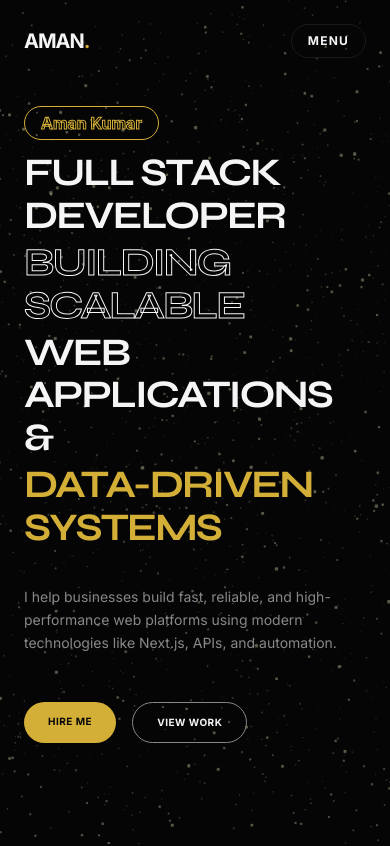
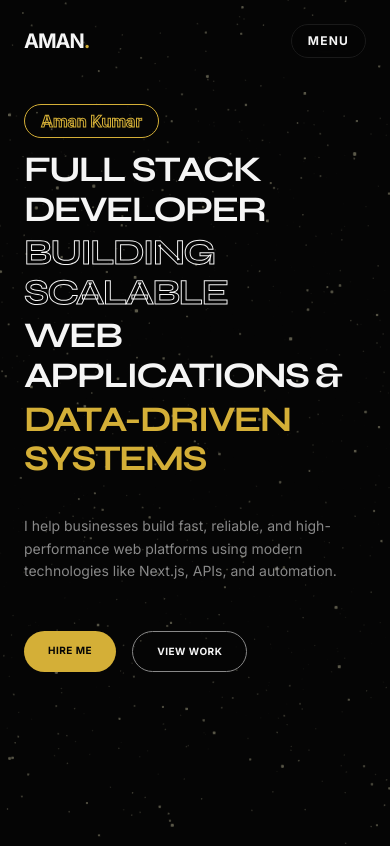
Before and after one commit to Amanrajput7169/pro, a Next.js app: page / in a window 390 px wide. Shown: the top 846 px of the page. Built offline with nearby package versions, Linux system fonts and the light colour scheme.

Commit message:
mobile responsive

```diff
--- a/src/components/CanvasBackground.tsx
+++ b/src/components/CanvasBackground.tsx
@@ -9,7 +9,7 @@ function ParticleSystem() {
   const pointsRef = useRef<THREE.Points>(null);
 
   // Generate random particles within a sphere
-  const particlesCount = 5000;
+  const particlesCount = typeof window !== "undefined" && window.innerWidth < 768 ? 2000 : 5000;
   const positions = useMemo(() => {
     const pos = new Float32Array(particlesCount * 3);
     for (let i = 0; i < particlesCount; i++) {
--- a/src/components/Navbar.tsx
+++ b/src/components/Navbar.tsx
@@ -14,6 +14,7 @@ const navLinks = [
 
 export default function Navbar() {
   const [isScrolled, setIsScrolled] = useState(false);
+  const [isMenuOpen, setIsMenuOpen] = useState(false);
 
   useEffect(() => {
     const handleScroll = () => {
@@ -22,6 +23,18 @@ export default function Navbar() {
     window.addEventListener("scroll", handleScroll);
     return () => window.removeEventListener("scroll", handleScroll);
   }, []);
+
+  useGSAP(() => {
+    if (isMenuOpen) {
+      gsap.from(".mobile-nav-item", {
+        y: 20,
+        opacity: 0,
+        duration: 0.5,
+        stagger: 0.1,
+        ease: "power3.out",
+      });
+    }
+  }, [isMenuOpen]);
 
   useGSAP(() => {
     gsap.from(".nav-item", {
@@ -35,6 +48,7 @@ export default function Navbar() {
   }, []);
 
   return (
+    <>
       <nav
         className={cn(
           "fixed top-0 left-0 w-full z-50 transition-all duration-500 px-6 md:px-12 py-6",
@@ -58,10 +72,33 @@ export default function Navbar() {
             ))}
           </div>
 
-        <button className="nav-item md:hidden text-xs uppercase font-bold tracking-widest px-4 py-2 border border-muted rounded-full">
-          Menu
+          <button
+            onClick={() => setIsMenuOpen(!isMenuOpen)}
+            className="nav-item md:hidden text-xs uppercase font-bold tracking-widest px-4 py-2 border border-muted rounded-full bg-background/50 backdrop-blur-sm"
+          >
+            {isMenuOpen ? "Close" : "Menu"}
           </button>
         </div>
       </nav>
+
+      {/* Mobile Menu Overlay */}
+      <div className={cn(
+        "fixed inset-0 z-[45] bg-background flex flex-col items-center justify-center transition-transform duration-500 ease-in-out md:hidden",
+        isMenuOpen ? "translate-y-0" : "-translate-y-full"
+      )}>
+        <div className="flex flex-col items-center gap-8">
+          {navLinks.map((link) => (
+            <a
+              key={link.name}
+              href={link.href}
+              onClick={() => setIsMenuOpen(false)}
+              className="mobile-nav-item text-4xl font-bold uppercase tracking-tighter hover:text-accent transition-colors"
+            >
+              {link.name}
+            </a>
+          ))}
+        </div>
+      </div>
+    </>
   );
 }
--- a/src/components/sections/CoreProjects.tsx
+++ b/src/components/sections/CoreProjects.tsx
@@ -72,7 +72,7 @@ export default function CoreProjects() {
 
       <div className="grid grid-cols-1 lg:grid-cols-2 gap-8">
         {coreProjects.map((project, index) => (
-          <div key={index} className="core-project-card p-8 md:p-12 border border-muted bg-muted/10 hover:bg-muted/30 transition-colors duration-500 flex flex-col justify-between">
+          <div key={index} className="core-project-card p-6 md:p-12 border border-muted bg-muted/10 hover:bg-muted/30 transition-colors duration-500 flex flex-col justify-between">
             <div>
               <h3 className="text-3xl font-bold uppercase mb-4">{project.title}</h3>
               <p className="text-foreground/80 font-sans mb-8 text-lg">{project.description}</p>
--- a/src/components/sections/Hero.tsx
+++ b/src/components/sections/Hero.tsx
@@ -44,7 +44,7 @@ export default function Hero() {
       className="relative min-h-screen flex flex-col justify-start px-6 md:px-12 lg:px-24 pt-24 pb-20 md:pt-32 md:pb-32"
     >
       <div className="z-10 flex flex-col gap-4">
-        <h1 className="text-[10vw] sm:text-[9vw] md:text-[7vw] lg:text-[6vw] leading-[1.1] font-bold tracking-tighter uppercase">
+        <h1 className="text-4xl sm:text-5xl md:text-7xl lg:text-[7vw] leading-[1.1] font-bold tracking-tighter uppercase">
           <div className="hero-line overflow-hidden pb-1">
             <span className="inline-block text-outline-accent text-base sm:text-xl md:text-2xl lg:text-3xl font-sans normal-case tracking-normal border border-accent rounded-full px-4 sm:px-6 py-1 sm:py-2 mb-2 sm:mb-4">
               Aman Kumar
```
Lines whose indentation alone changed are shown as unchanged.
